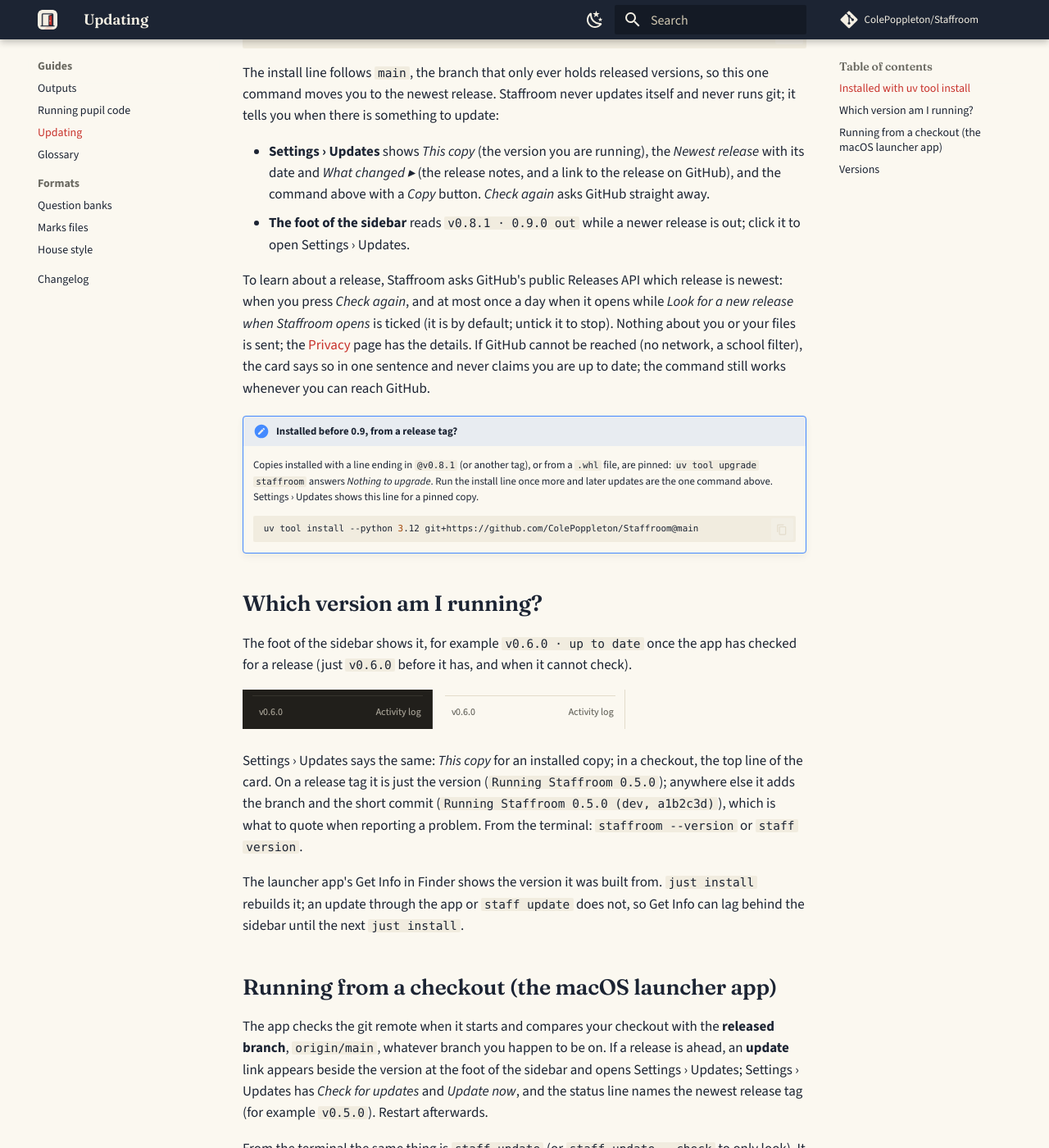
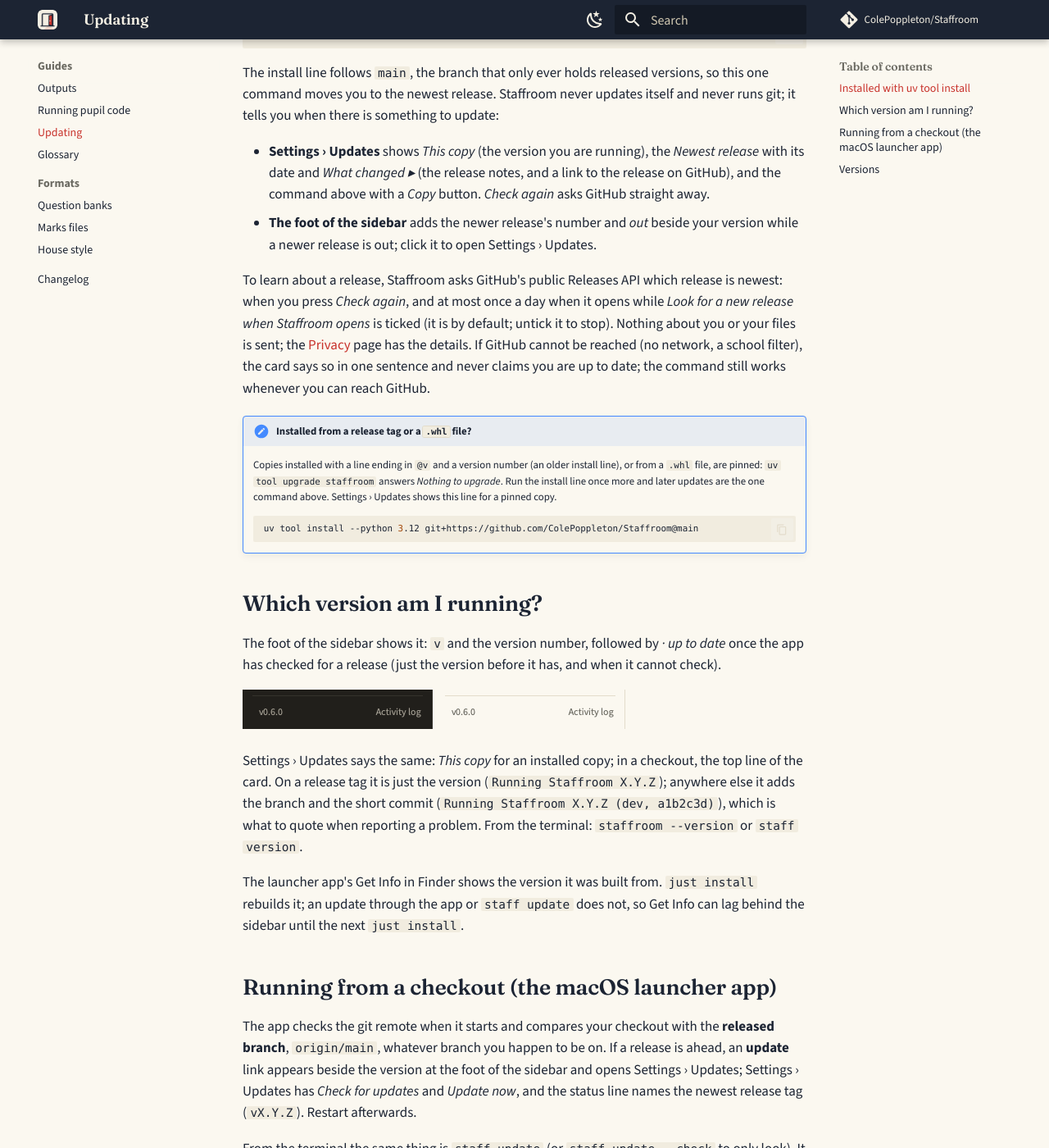
Before and after one commit to ColePoppleton/Staffroom, an MkDocs documentation site: the page built from docs/guide/updating.md, in a window 1280 px wide and 1400 px high, scrolled down 314 px. Shown: the whole window at 82% size. Built offline with MkDocs 1.6.1 and Material for MkDocs 9.7.7, drawn with Linux system fonts in a browser that asks for light colours; comment, search, counter and statistics services are not loaded; some of the changed text lies outside the part shown.

Commit message:
docs: one version everywhere, no rename notes, the public repo in CI (#14)
Updating and Using the launcher quoted v0.5.0, v0.6.0 and an imagined 0.9.0
beside a line that installs 0.8.1. Versions are now described in words, and
tests/test_docs_versions.py fails if a page (or the README) names a release
other than the current one. The Privacy page drops the Teaching Tools
upgrade note (it is in the 0.3.0 changelog entry) and its deletion list
covers only Staffroom's own folders. The install-line job no longer clones
with a token, so it installs as a colleague would.

Co-Authored-By: Claude Opus 5.5 <noreply@anthropic.com>

```diff
--- a/docs/guide/updating.md
+++ b/docs/guide/updating.md
@@ -17,8 +17,9 @@ something to update:
   the *Newest release* with its date and *What changed ▸* (the release
   notes, and a link to the release on GitHub), and the command above with a
   *Copy* button. *Check again* asks GitHub straight away.
-- **The foot of the sidebar** reads `v0.8.1 · 0.9.0 out` while a newer
-  release is out; click it to open Settings › Updates.
+- **The foot of the sidebar** adds the newer release's number and *out*
+  beside your version while a newer release is out; click it to open
+  Settings › Updates.
 
 To learn about a release, Staffroom asks GitHub's public Releases API which
 release is newest: when you press *Check again*, and at most once a day when
@@ -29,9 +30,9 @@ cannot be reached (no network, a school filter), the card says so in one
 sentence and never claims you are up to date; the command still works
 whenever you can reach GitHub.
 
-!!! note "Installed before 0.9, from a release tag?"
-    Copies installed with a line ending in `@v0.8.1` (or another tag), or from
-    a `.whl` file, are pinned: `uv tool upgrade staffroom` answers *Nothing to
+!!! note "Installed from a release tag or a `.whl` file?"
+    Copies installed with a line ending in `@v` and a version number (an
+    older install line), or from a `.whl` file, are pinned: `uv tool upgrade staffroom` answers *Nothing to
     upgrade*. Run the install line once more and later updates are the one
     command above. Settings › Updates shows this line for a pinned copy.
 
@@ -41,17 +42,17 @@ whenever you can reach GitHub.
 
 ## Which version am I running?
 
-The foot of the sidebar shows it, for example `v0.6.0 · up to date` once the
-app has checked for a release (just `v0.6.0` before it has, and when it
-cannot check).
+The foot of the sidebar shows it: `v` and the version number, followed by
+*· up to date* once the app has checked for a release (just the version
+before it has, and when it cannot check).
 
 ![The sidebar footer with the version, dark theme](../sidebar-footer-dark.png)
 ![The sidebar footer with the version, light theme](../sidebar-footer-light.png)
 
 Settings › Updates says the same: *This copy* for an installed copy; in a
 checkout, the top line of the card. On a release tag it is just the version
-(`Running Staffroom 0.5.0`); anywhere else it adds the branch and the short
-commit (`Running Staffroom 0.5.0 (dev, a1b2c3d)`), which
+(`Running Staffroom X.Y.Z`); anywhere else it adds the branch and the short
+commit (`Running Staffroom X.Y.Z (dev, a1b2c3d)`), which
 is what to quote when reporting a problem. From the terminal:
 `staffroom --version` or `staff version`.
 
@@ -66,7 +67,7 @@ the **released branch**, `origin/main`, whatever branch you happen to be on.
 If a release is ahead, an **update** link appears beside the version at the
 foot of the sidebar and opens Settings › Updates; Settings ›
 Updates has *Check for updates* and *Update now*, and the status line names
-the newest release tag (for example `v0.5.0`). Restart afterwards.
+the newest release tag (`vX.Y.Z`). Restart afterwards.
 
 From the terminal the same thing is `staff update` (or `staff update --check` to
 only look). It fast-forwards `main` and syncs dependencies. It never switches
@@ -76,7 +77,7 @@ tells you instead:
 | Status line says | Meaning |
 | --- | --- |
 | `Up to date with origin/main (abc1234)` | Nothing to do. |
-| `2 updates available (abc1234 → origin/main, v0.5.0)` | *Update now* fast-forwards. |
+| `2 updates available (abc1234 → origin/main, vX.Y.Z)` | *Update now* fast-forwards. |
 | `…; on dev; releases are on main` | The checkout is on another branch. The release is reported but not pulled; switch to `main` yourself if you want it. |
 | `…; main has no upstream; comparing with origin/main` | The branch has no tracking ref. Harmless: the release branch is still compared and can be pulled. |
 | `…; detached (not on a branch); releases are on main` | Detached HEAD. Reported, never pulled. |
```
Also changed, not shown: docs/guide/launcher.md (+2 -2 lines), docs/guide/privacy.md (+7 -14 lines), 2 other files.
